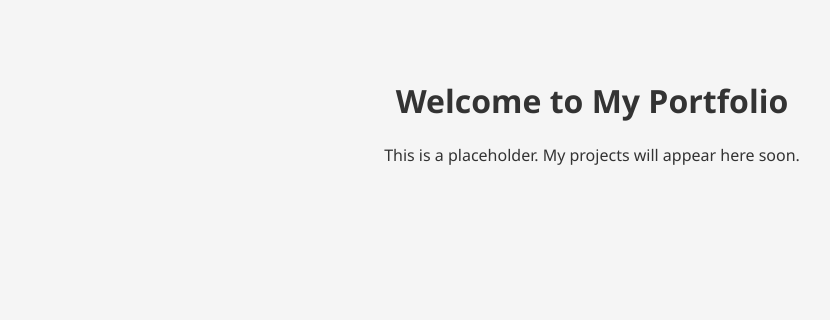
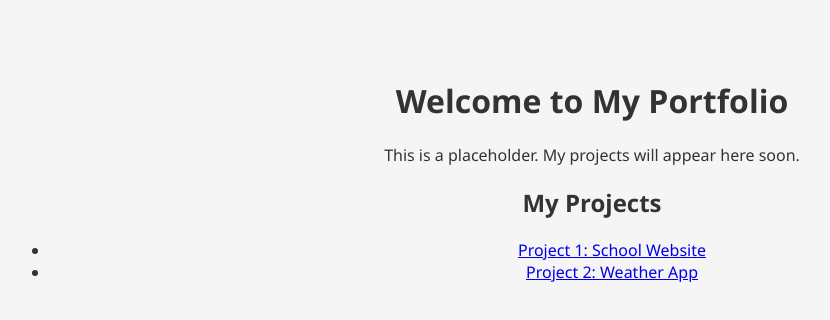
Before and after one commit to RiaanLee/portfolio-site, a website: page views/index.html in a window 1280 px wide. Shown: the whole page, without its empty margins (48-878 px from the left). Drawn offline with Linux system fonts and the light colour scheme.

Commit message:
Ammend first commit

```diff
--- a/views/index.html
+++ b/views/index.html
@@ -8,5 +8,11 @@
 <body>
   <h1>Welcome to My Portfolio</h1>
   <p>This is a placeholder. My projects will appear here soon.</p>
+  <h2>My Projects</h2>
+<ul>
+  <li><a href="https://github.com/yourusername/project1">Project 1: School Website</a></li>
+  <li><a href="https://github.com/yourusername/project2">Project 2: Weather App</a></li>
+</ul>
+
 </body>
 </html>
```
